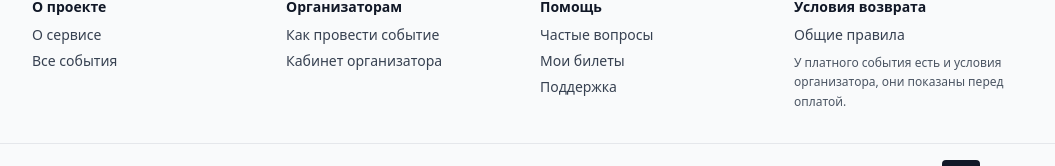
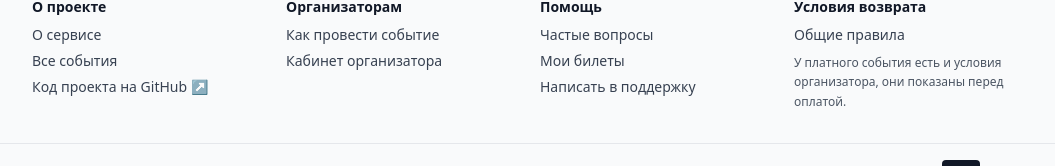
Before and after one commit to TimurKyr/ticketoff-web, a React (Vite) app: page / in a window 1280 px wide. Shown: the part 596-762 px from the top of the page, without its empty margins (112-1167 px from the left). Built offline with nearby package versions, Linux system fonts and the light colour scheme; no server answers.

Commit message:
feat(layout): add support and GitHub links to the footer (FE-11)

```diff
--- a/src/components/layout/Footer.tsx
+++ b/src/components/layout/Footer.tsx
@@ -4,9 +4,11 @@ import { LANGUAGE_LABELS, LANGUAGES, useI18n, type Language, type MessageKey } f
 
 interface Column {
   title: MessageKey;
-  links: { to: string; label: MessageKey }[];
+  links: { to: string; label: MessageKey; external?: boolean }[];
   note?: MessageKey;
 }
+
+const REPO_URL = "https://github.com/TimurKyr/ticketoff-web";
 
 const COLUMNS: Column[] = [
   {
@@ -14,6 +16,7 @@ const COLUMNS: Column[] = [
     links: [
       { to: "/about", label: "footer.aboutService" },
       { to: "/events", label: "footer.allEvents" },
+      { to: REPO_URL, label: "footer.github", external: true },
     ],
   },
   {
@@ -28,7 +31,8 @@ const COLUMNS: Column[] = [
     links: [
       { to: "/help", label: "footer.faq" },
       { to: "/tickets", label: "nav.tickets" },
-      { to: "/support", label: "nav.support" },
+      // Login-guarded: a guest goes to /login and comes back here after it.
+      { to: "/support", label: "footer.writeSupport" },
     ],
   },
   {
@@ -37,6 +41,8 @@ const COLUMNS: Column[] = [
     note: "footer.refundNote",
   },
 ];
+
+const linkClass = "text-gray-700 hover:text-[#2448C9] hover:underline";
 
 /** Language as two buttons ("Қаз · Рус"); the header keeps its own select. */
 function FooterLanguages() {
@@ -77,9 +83,15 @@ export function Footer() {
             <ul className="space-y-1.5">
               {col.links.map((link) => (
                 <li key={link.to}>
-                  <Link to={link.to} className="text-gray-700 hover:text-[#2448C9] hover:underline">
-                    {t(link.label)}
-                  </Link>
+                  {link.external ? (
+                    <a href={link.to} target="_blank" rel="noreferrer" className={linkClass}>
+                      {t(link.label)} ↗
+                    </a>
+                  ) : (
+                    <Link to={link.to} className={linkClass}>
+                      {t(link.label)}
+                    </Link>
+                  )}
                 </li>
               ))}
             </ul>
--- a/src/lib/i18n/messages.ts
+++ b/src/lib/i18n/messages.ts
@@ -517,6 +517,8 @@ export const ru = {
   "footer.howToStart": "Как провести событие",
   "footer.help": "Помощь",
   "footer.faq": "Частые вопросы",
+  "footer.writeSupport": "Написать в поддержку",
+  "footer.github": "Код проекта на GitHub",
   "footer.refund": "Условия возврата",
   "footer.refundRules": "Общие правила",
   "footer.refundNote": "У платного события есть и условия организатора, они показаны перед оплатой.",
@@ -774,6 +776,8 @@ export const kk: Messages = {
   "footer.howToStart": "Іс-шараны қалай өткізу керек",
   "footer.help": "Көмек",
   "footer.faq": "Жиі қойылатын сұрақтар",
+  "footer.writeSupport": "Қолдауға жазу",
+  "footer.github": "Жоба коды GitHub-та",
   "footer.refund": "Қайтару шарттары",
   "footer.refundRules": "Жалпы ережелер",
   "footer.refundNote": "Ақылы іс-шараның ұйымдастырушы шарттары да бар, олар төлем алдында көрсетіледі.",
```
